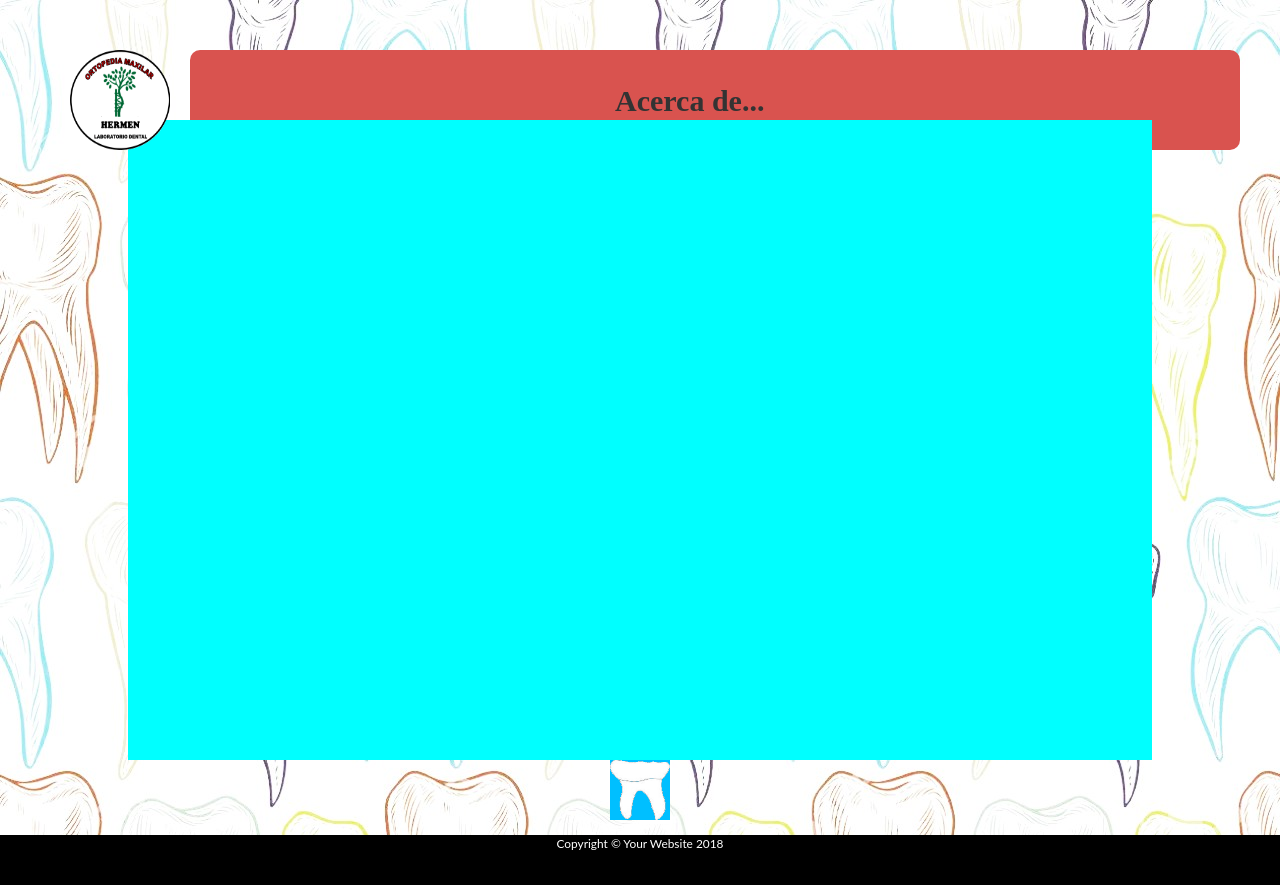
After one commit to nelyher98/ConsultorioDental, a PHP site: the page made by HTML/Acerca de.html in a window 1280 px wide. The commit adds this page. Run offline with PHP 8.4, Linux system fonts and the light colour scheme.

Commit message:
Apartado Acerca de

```diff
--- /dev/null
+++ b/HTML/Acerca de.html
@@ -0,0 +1,64 @@
+<html class="no-js" lang="">
+    <head>
+        <meta charset="utf-8">
+        <meta http-equiv="X-UA-Compatible" content="IE=edge,chrome=1">
+
+        <!--ICON-->
+
+        <link rel="shortcut icon" type="image/png" href="../img/Logo2.1_1.ico">
+        <title>HERMEN: Laboratorio Dental</title>
+        <meta name="description" content="">
+        <meta name="viewport" content="width=device-width, initial-scale=1">
+
+        <link rel="stylesheet" href="../css/bootstrap.min.css">
+        <link rel="stylesheet" href="https://cdnjs.cloudflare.com/ajax/libs/font-awesome/4.7.0/css/font-awesome.min.css">
+        <link rel="stylesheet" href="../css/bootstrap-theme.min.css">
+
+        <link rel="stylesheet" href=".../css/freelancer.css">
+
+        <link rel="stylesheet" href="../css/freelancer.min.css">
+        <link rel="stylesheet" href="../css/Productos.css">
+        <link rel="stylesheet" href="../css/main.css">
+
+        <script src="../js/vendor/modernizr-2.8.3-respond-1.4.2.min.js"></script>
+
+    </head>
+    <body>
+       <!-- Header -->
+    <header>
+
+        <div class="container">
+           <img src="../img/Logo2.1.png" alt="" id="Logo1">
+        <div class="Title">
+        <H2>Acerca de...</H2>
+        </div>
+        </div>
+
+    </header>
+
+    <!-- Portfolio Grid Section -->
+    <section id="Acerca">
+
+
+
+    </section>
+
+        <div class="Menu">
+        <img src="../img/Dientito.png">
+        </div>
+
+    <!-- Footer -->
+     <footer>
+      <div id="foot">
+        <small>Copyright &copy; Your Website 2018</small>
+      </div>
+    </footer>
+
+        <script>window.jQuery || document.write('<script src="../js/vendor/jquery-1.11.2.min.js"><\/script>')</script>
+
+        <script src="../js/vendor/bootstrap.min.js"></script>
+
+        <script src="../js/plugins.js"></script>
+        <script src="../js/main.js"></script>
+    </body>
+</html>
--- a/css/Productos.css
+++ b/css/Productos.css
@@ -20,7 +20,7 @@
 
 .Title > H2{
 
-  width: 100px;
+  width: 200px;
   margin: 10px;
   margin-top: auto;
   margin-bottom: auto;
@@ -61,3 +61,15 @@
     margin-left: auto;
     margin-right: auto;
 }
+
+#Acerca{
+
+  width: 80%;
+  height: 80%;
+  display: flex;
+  background-color: aqua;
+  flex-wrap: wrap;
+  justify-content: flex-start;
+  margin-left: auto;
+  margin-right: auto;
+}
```
